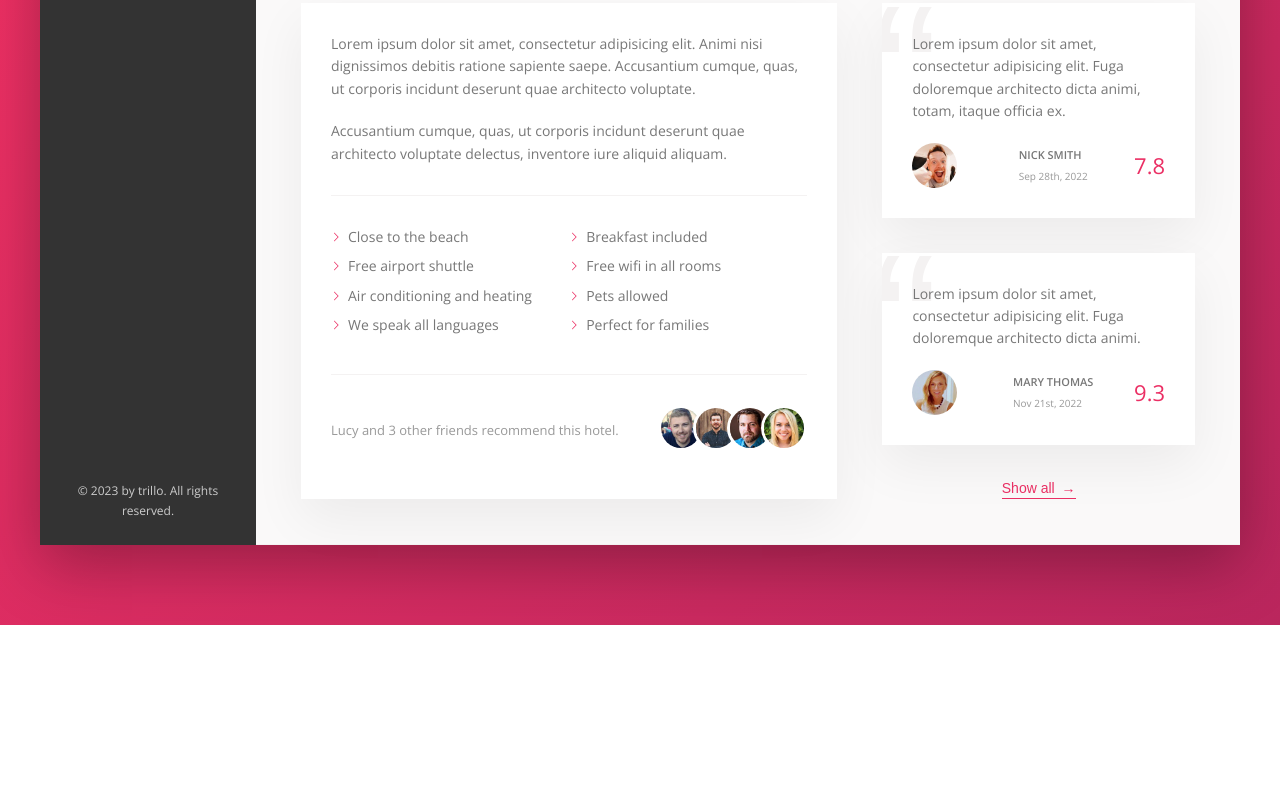
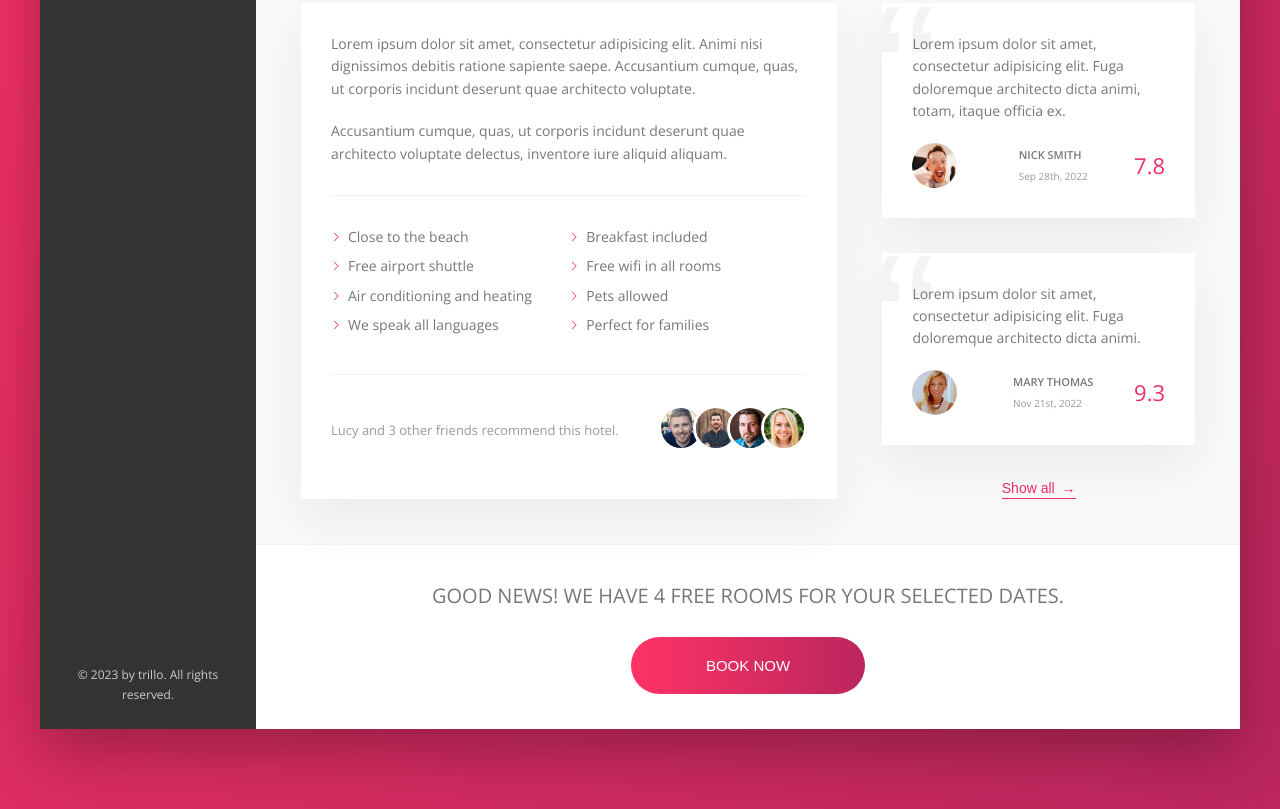
Before and after one commit to MerjenWeb/trillo_css_sass_course, a website: page index.html in a window 1280 px wide. Shown: the part 644-1453 px from the top of the page. Before the commit the page ends 1269 px from the top, so only its background shows below. Drawn offline with nearby package versions, Linux system fonts and the light colour scheme.

Commit message:
Built the CTA part (button animation)

```diff
--- a/index.html
+++ b/index.html
@@ -203,6 +203,15 @@
                             </button>
                         </div>
                     </div>
+                    <div class="cta">
+                        <h2 class="cta__book-now">
+                            Good news! We have 4 free rooms for your selected dates.
+                        </h2>
+                        <button class="btn">
+                            <span class="btn__visible">Book now</span>
+                            <span class="btn__invisible">Only 4 rooms left</span>
+                        </button>
+                    </div>
                 </main>
             </div>
         </div>
--- a/sass/_components.scss
+++ b/sass/_components.scss
@@ -454,3 +454,76 @@
 		font-family: sans-serif;
 	}
 }
+
+//////////////////////////////////////////////
+// CALL TO ACTION
+.cta {
+	padding: 3.5rem 0;
+	text-align: center;
+
+	&__book-now {
+		font-size: 2rem;
+		font-weight: 300;
+		text-transform: uppercase;
+		margin-bottom: 2.5rem;
+	}
+}
+
+//////////////////////////////////////////////
+// BUTTON
+.btn {
+	position: relative;
+	font-size: 1.5rem;
+	font-weight: 300;
+	text-transform: uppercase;
+	border-radius: 100px;
+	border: none;
+	background-image: linear-gradient(
+		to right,
+		var(--color-primary-light),
+		var(--color-primary-dark)
+	);
+	color: #fff;
+	overflow: hidden;
+	cursor: pointer;
+
+	& > * {
+		display: inline-block;
+		height: 100%;
+		width: 100%;
+		transition: all 0.2s;
+	}
+
+	&__visible {
+		padding: 2rem 7.5rem;
+	}
+
+	// should be a new element that will kind of be on top of the visible one, so when we hover, it should come down
+	&__invisible {
+		position: absolute;
+		left: 0;
+		top: -100%;
+		padding: 2rem 0;
+	}
+
+	&:hover {
+		background-image: linear-gradient(
+			to left,
+			var(--color-primary-light),
+			var(--color-primary-dark)
+		);
+	}
+
+	&:hover &__visible {
+		transform: translateY(100%);
+	}
+
+	&:hover &__invisible {
+		top: 0;
+	}
+
+	&:focus {
+		outline: none;
+		animation: pulsate 1s infinite;
+	}
+}
```
Also changed, not shown: css/style.css.
